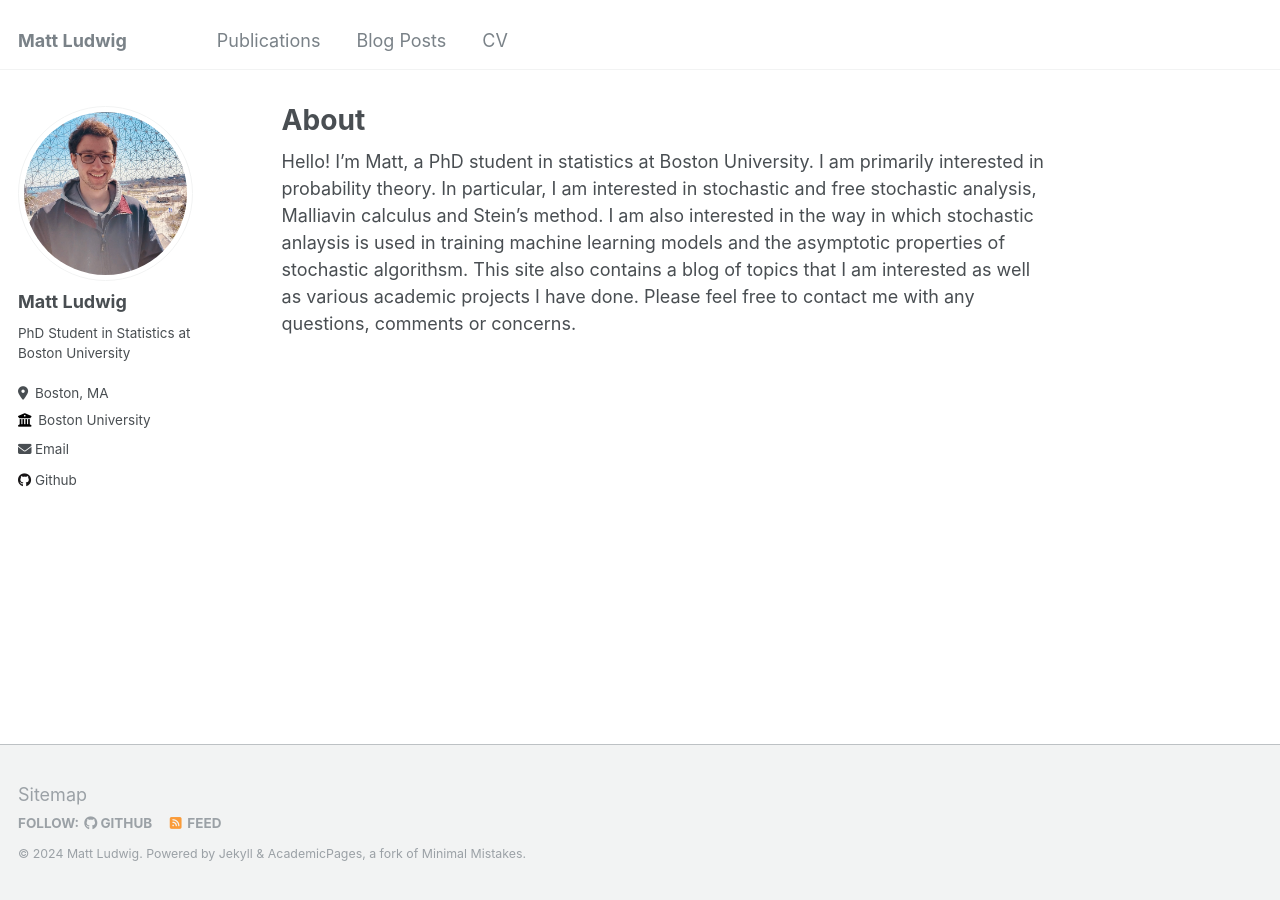
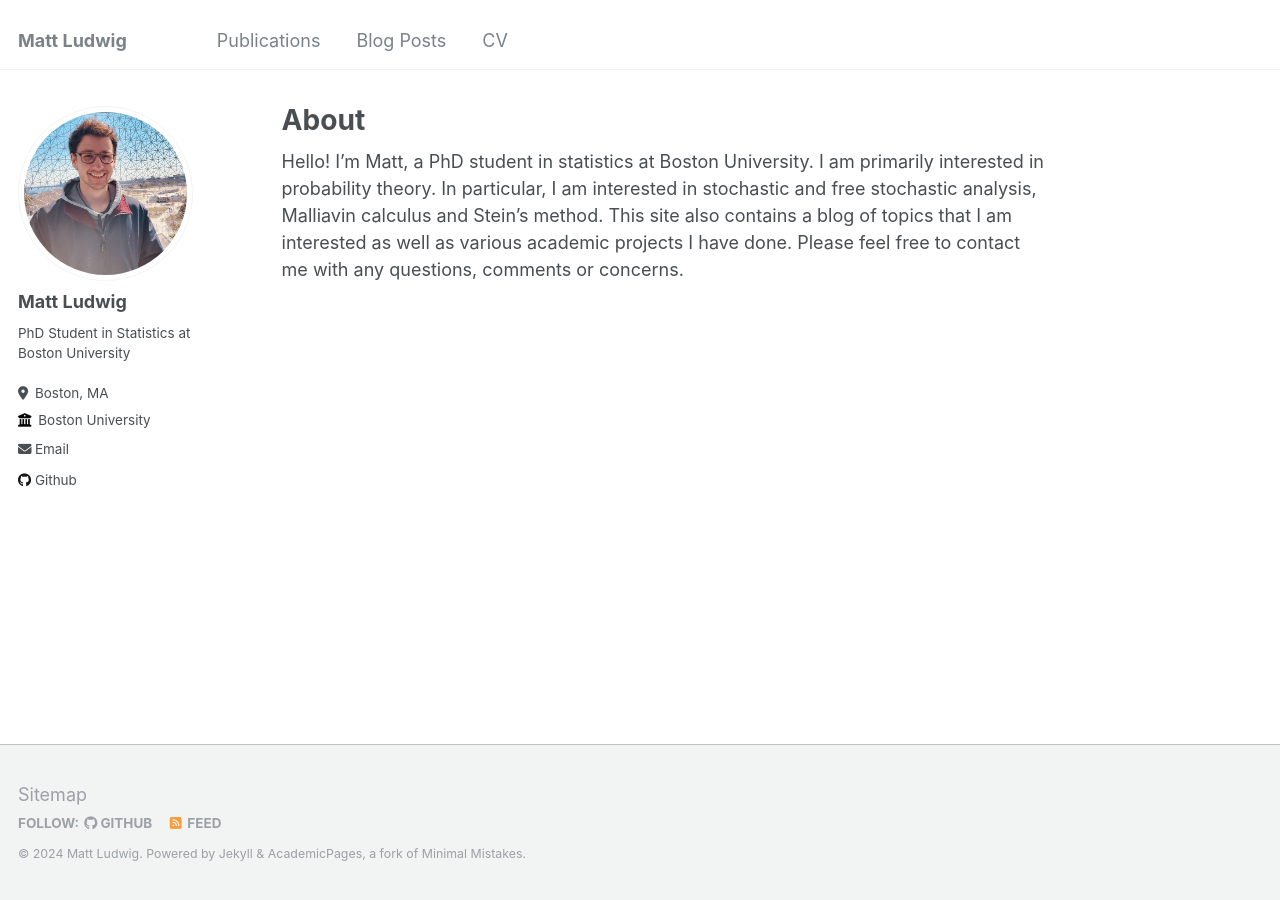
Before and after one commit to giwdulttam/giwdulttam.github.io2, a Jekyll site: the page built from _pages/about.md, in a window 1280 px wide. Built offline with Jekyll 4.4.1, drawn with Linux system fonts in a browser that asks for light colours.

Commit message:
Update about.md

```diff
--- a/_pages/about.md
+++ b/_pages/about.md
@@ -7,4 +7,4 @@ redirect_from:
   - /about.html
 ---
 
-Hello! I'm Matt, a PhD student in statistics at Boston University. I am primarily interested in probability theory. In particular, I am interested in stochastic and free stochastic analysis, Malliavin calculus and Stein's method. I am also interested in the way in which stochastic anlaysis is used in training machine learning models and the asymptotic properties of stochastic algorithsm. This site also contains a blog of topics that I am interested as well as various academic projects I have done. Please feel free to contact me with any questions, comments or concerns.
+Hello! I'm Matt, a PhD student in statistics at Boston University. I am primarily interested in probability theory. In particular, I am interested in stochastic and free stochastic analysis, Malliavin calculus and Stein's method. This site also contains a blog of topics that I am interested as well as various academic projects I have done. Please feel free to contact me with any questions, comments or concerns.
```
